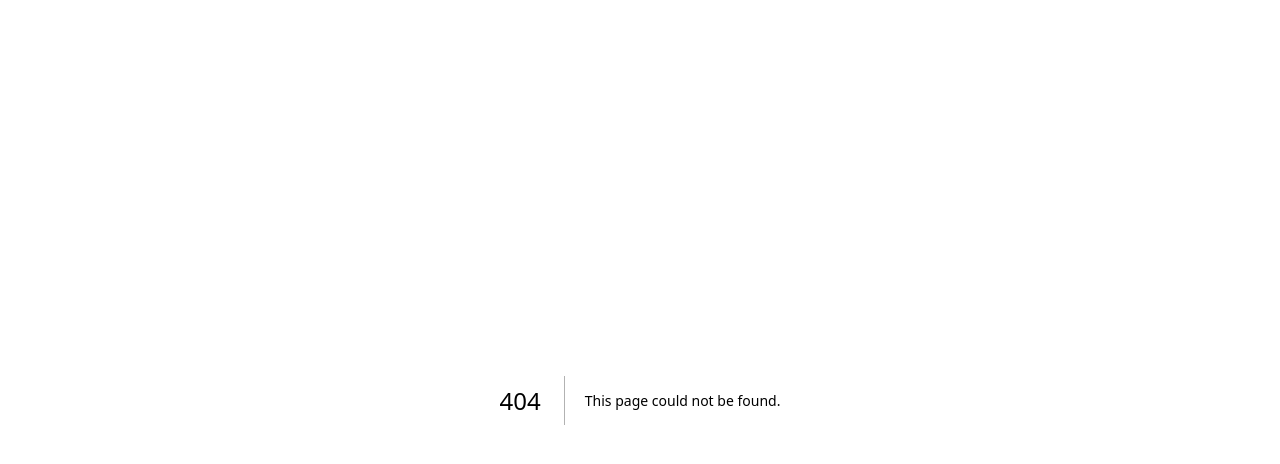
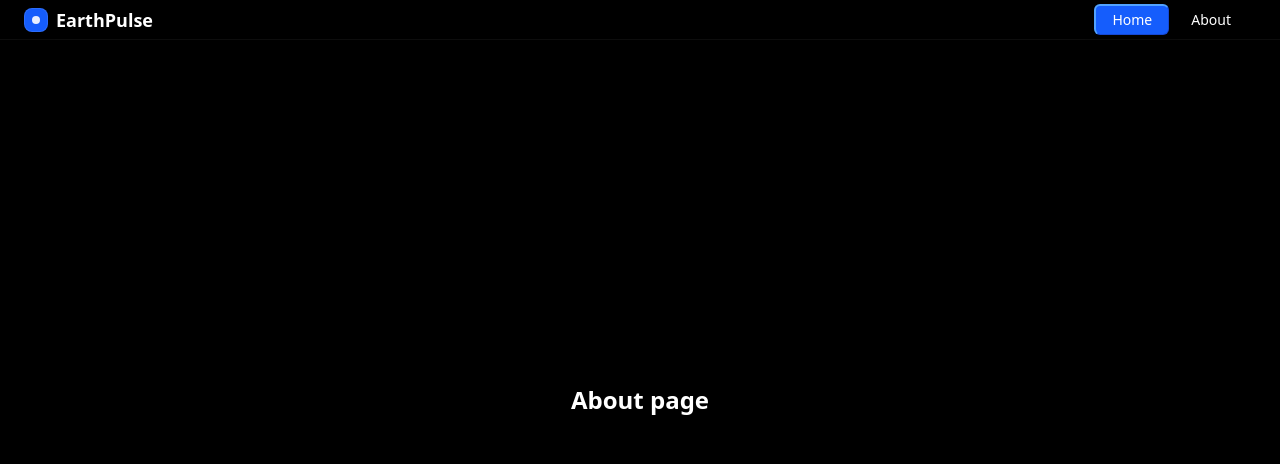
Before and after one commit to salmanshahriar/TerraVision-by-Green-Matrix, a Next.js app: page /about in a window 1280 px wide. Before the commit this address had no page. Shown: the top 464 px of the page. Built offline with nearby package versions, Linux system fonts and the light colour scheme.

Commit message:
uploaded

```diff
--- /dev/null
+++ b/app/about/page.jsx
@@ -0,0 +1,7 @@
+export default function About() {
+  return (
+    <div className="flex items-center justify-center h-screen bg-black">
+      <h1 className="text-2xl text-white font-bold">About page</h1>
+    </div>
+  );
+}
--- a/app/layout.tsx
+++ b/app/layout.tsx
@@ -1,6 +1,7 @@
 import type { Metadata } from "next";
 import { Geist, Geist_Mono } from "next/font/google";
 import "./globals.css";
+import Navbar from '@/components/layout/Navbar'
 
 const geistSans = Geist({
   variable: "--font-geist-sans",
@@ -27,6 +28,7 @@ export default function RootLayout({
       <body
         className={`${geistSans.variable} ${geistMono.variable} antialiased`}
       >
+         <Navbar/>
         {children}
       </body>
     </html>
--- a/app/page.tsx
+++ b/app/page.tsx
@@ -1,17 +1,10 @@
 "use client";
-
-import Navbar from '@/components/layout/Navbar'
 import dynamic from "next/dynamic";
 
 const Map = dynamic(() => import("@/components/home/Map"), {
-  ssr: false, // disables server-side rendering
+  ssr: false,
 });
 
 export default function HomePage() {
-  return (
-    <div>
-       <Navbar/>
-      <Map />
-    </div>
-  );
+  return <Map /> ;
 }
--- a/components/layout/Navbar.jsx
+++ b/components/layout/Navbar.jsx
@@ -1,12 +1,15 @@
 "use client";
 
 import React, { useState } from "react";
+import { useRouter } from "next/navigation";
 
 const Navbar = () => {
   const [activeLink, setActiveLink] = useState("Home");
+  const router = useRouter();
 
-  const handleLinkClick = (linkName) => {
+  const handleLinkClick = (linkName, path) => {
     setActiveLink(linkName);
+    router.push(path);
   };
 
   return (
@@ -23,23 +26,23 @@ const Navbar = () => {
         </div>
 
         {/* Navigation Links */}
-        <div className="flex items-center gap-2 px-2 justify-between">
+        <div className="flex items-center gap-1 px-2 justify-between">
           <button
-            onClick={() => handleLinkClick("Home")}
+            onClick={() => handleLinkClick("Home", "/")}
             className={`px-4 py-1 rounded-lg text-sm font-medium transition-all duration-200 ${
               activeLink === "Home"
                 ? "w-full bg-blue-600 hover:bg-blue-700 text-white font-medium px-3 rounded-md text-sm transition-colors duration-200 flex items-center justify-center space-x-2 border-t-2 border-l-2 border-blue-400 border-r border-b border-r-blue-800/60 border-b-blue-800/60 shadow-lg hover:shadow-xl relative"
-                : "text-white "
+                : "text-white border-t-2 border-l-2 border-r border-b border-white/0"
             }`}
           >
             Home
           </button>
           <button
-            onClick={() => handleLinkClick("About")}
+            onClick={() => handleLinkClick("About", "/about")}
             className={`px-4 py-1 rounded-lg text-sm font-medium transition-all duration-200 ${
               activeLink === "About"
                 ? "w-full bg-blue-600 hover:bg-blue-700 text-white font-medium px-3 rounded-md text-sm transition-colors duration-200 flex items-center justify-center space-x-2 border-t-2 border-l-2 border-blue-400 border-r border-b border-r-blue-800/60 border-b-blue-800/60 shadow-lg hover:shadow-xl relative"
-                : "text-white "
+                : "text-white border-t-2 border-l-2 border-r border-b border-white/0"
             }`}
           >
             About
--- a/tsconfig.json
+++ b/tsconfig.json
@@ -22,6 +22,6 @@
       "@/*": ["./*"]
     }
   },
-  "include": ["next-env.d.ts", "**/*.ts", "**/*.tsx", ".next/types/**/*.ts"],
+  "include": ["next-env.d.ts", "**/*.ts", "**/*.tsx", ".next/types/**/*.ts", "app/about/page.jsx"],
   "exclude": ["node_modules"]
 }
```
